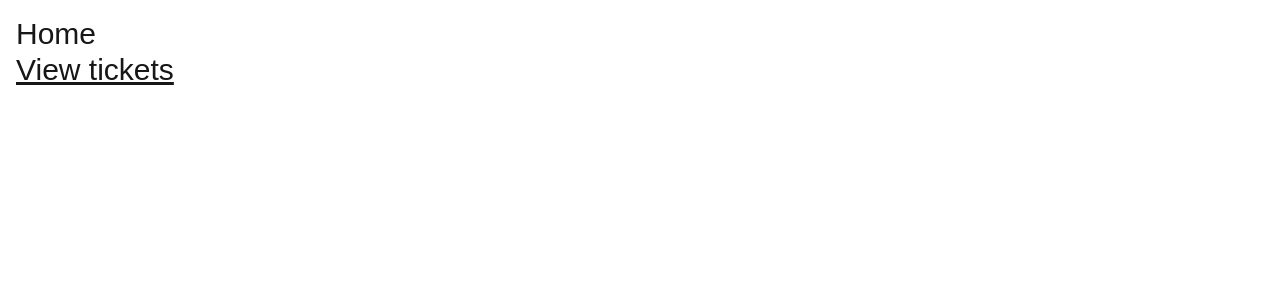
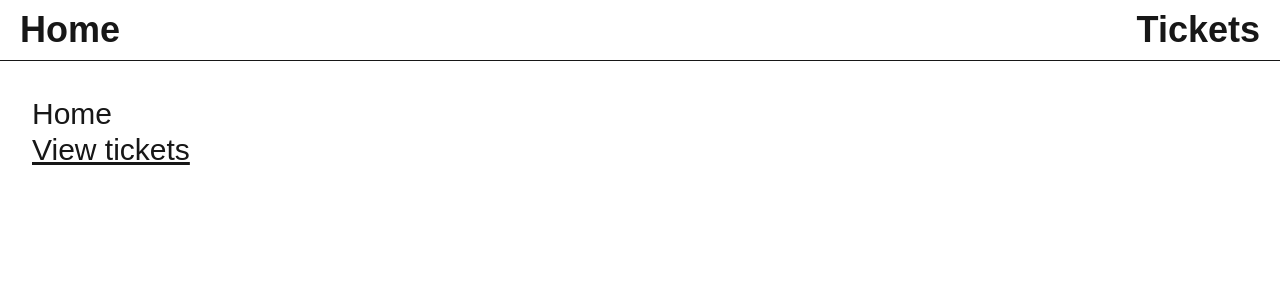
Before and after one commit to SoftDevLiz/the-road-to-next--basic--app, a Next.js app: page / in a window 1280 px wide. Shown: the top 300 px of the page. Built offline with nearby package versions, Linux system fonts and the light colour scheme.

Commit message:
Add nav and styling

```diff
--- a/src/app/layout.tsx
+++ b/src/app/layout.tsx
@@ -1,7 +1,8 @@
-
 import "./globals.css";
 import type { Metadata } from "next";
 import { Geist, Geist_Mono } from "next/font/google";
+import Link from "next/link";
+import { homePath, ticketsPath } from '@/paths'
 
 const geistSans = Geist({
   variable: "--font-geist-sans",
@@ -29,7 +30,30 @@ export default function RootLayout({
       <body
         className={`${geistSans.variable} ${geistMono.variable} antialiased`}
       >
-        <main className="p-4">{children}</main>
+        <nav className='
+          supports-backdrop-blur:bg-background/60
+          fixed left-0 right-0 top-0 z-20
+          border-b bg-background/95
+          backdrop-blur
+          w-full flex
+          py-2.5
+          px-5
+          justify-between
+        '>
+          <Link href={homePath} className="text-4xl font-bold">Home</Link>
+          <Link href={ticketsPath} className="text-4xl font-bold">Tickets</Link>
+        </nav>
+        <main className='
+          min-h-screen
+          flex-1
+          overflow-y-auto
+          overflow-x-hidden
+          py-24
+          px-8
+          bg-secondary/20
+          flex
+          flex-col
+        '>{children}</main>
       </body>
     </html>
   );
--- a/src/paths.ts
+++ b/src/paths.ts
@@ -1,3 +1,4 @@
+export const homePath = '/';
+
 export const ticketsPath = '/tickets';
-
 export const ticketPath = (ticketId: string) => `${ticketsPath}/${ticketId}`;
```
